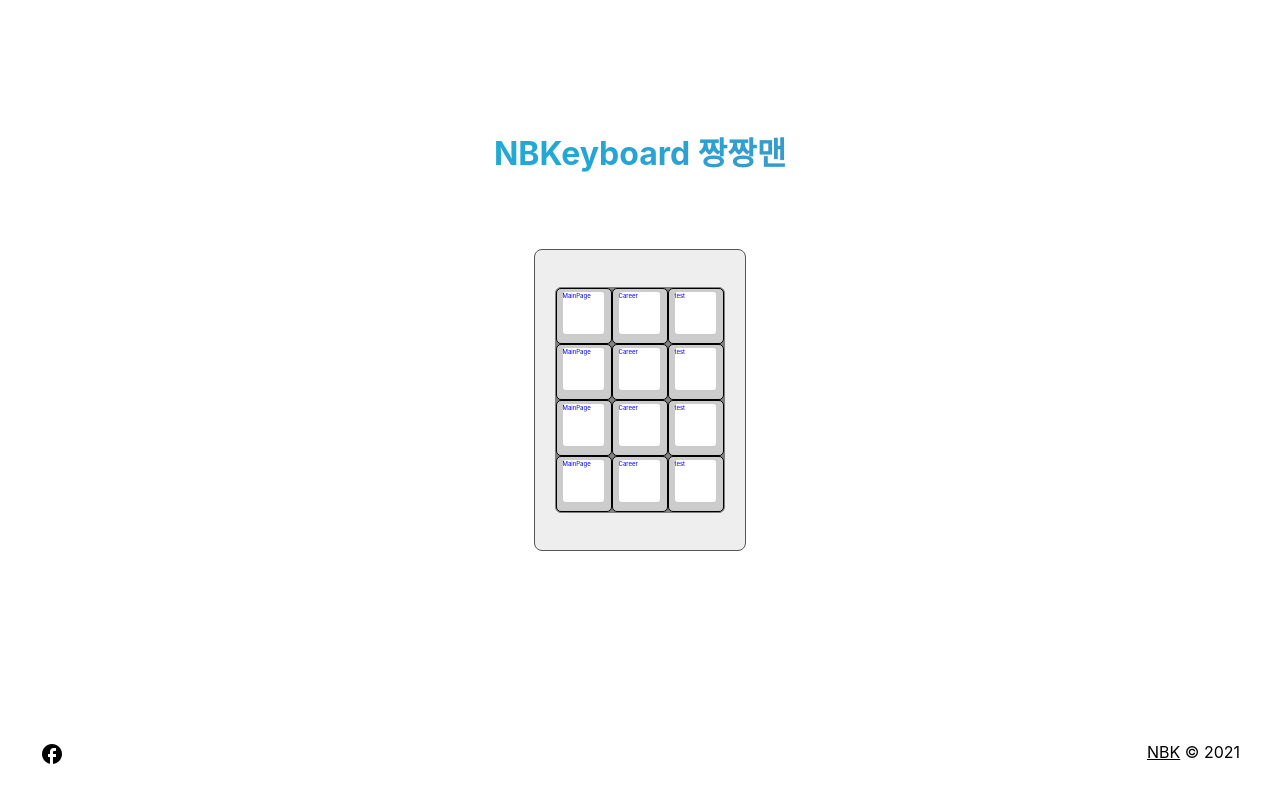
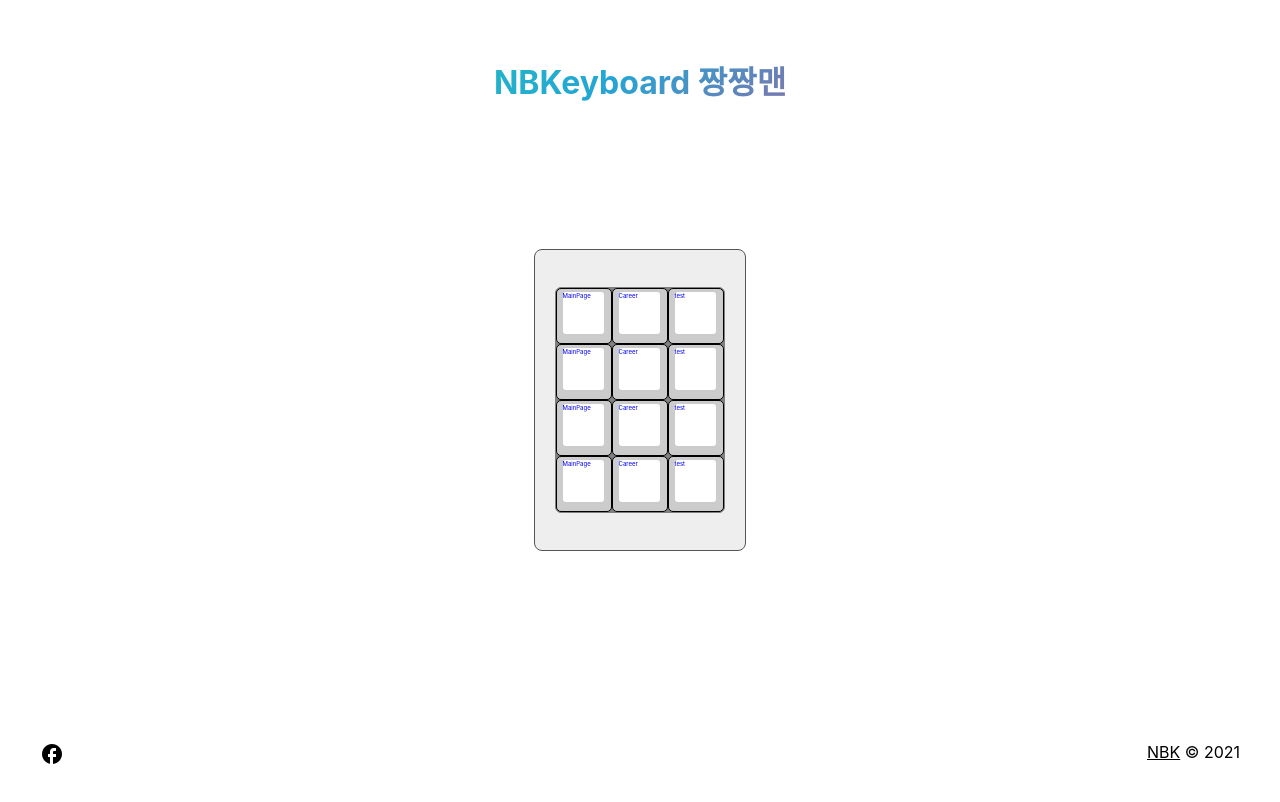
Before and after one commit to pikaybh/NBKeyboard, a React (Create React App) app: page / in a window 1280 px wide. Shown: the top 802 px of the page. Built offline with nearby package versions, Linux system fonts and the light colour scheme.

Commit message:
update2021.11.21.15:55

```diff
--- a/src/App.css
+++ b/src/App.css
@@ -97,7 +97,11 @@
 }
 
 .homepage-title {
-  margin-top: 10%;
+  position: absolute;
+  top: 10%;
+  left: 50%;
+  transform: translate(-50%, -50%);
+  margin: auto;
 	background: linear-gradient(-45deg, #ee7752, #e73c7e, #23a6d5, #23d5ab);
 	background-size: 400% 400%;
   background-clip: text;
```
